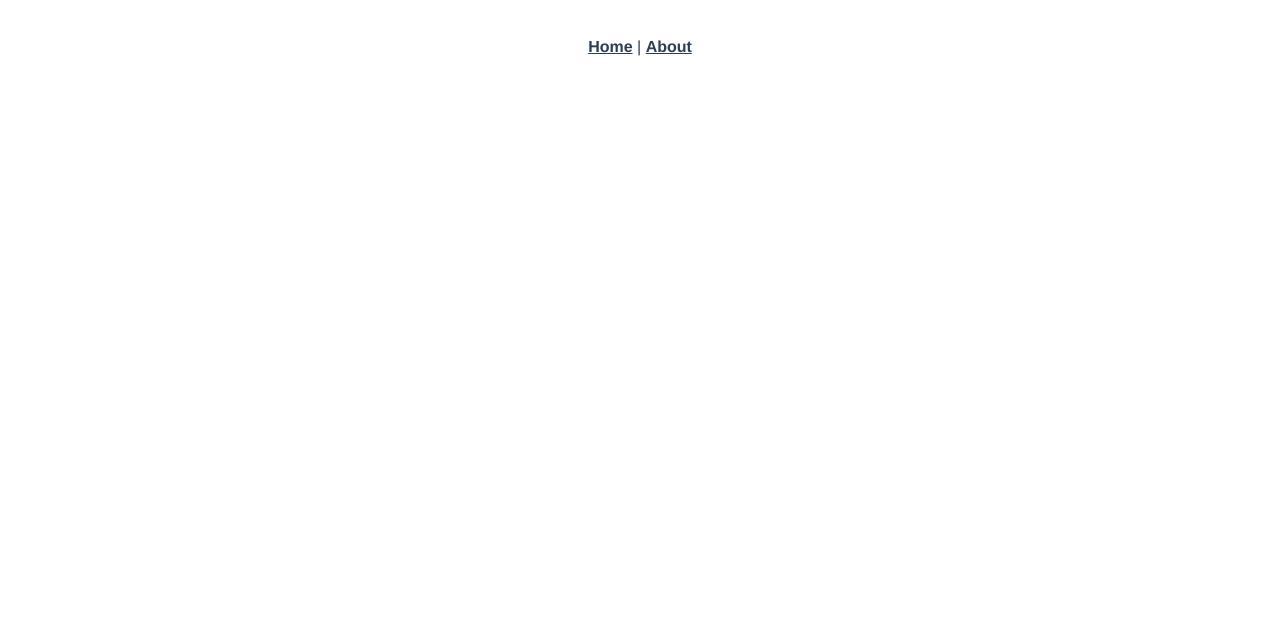
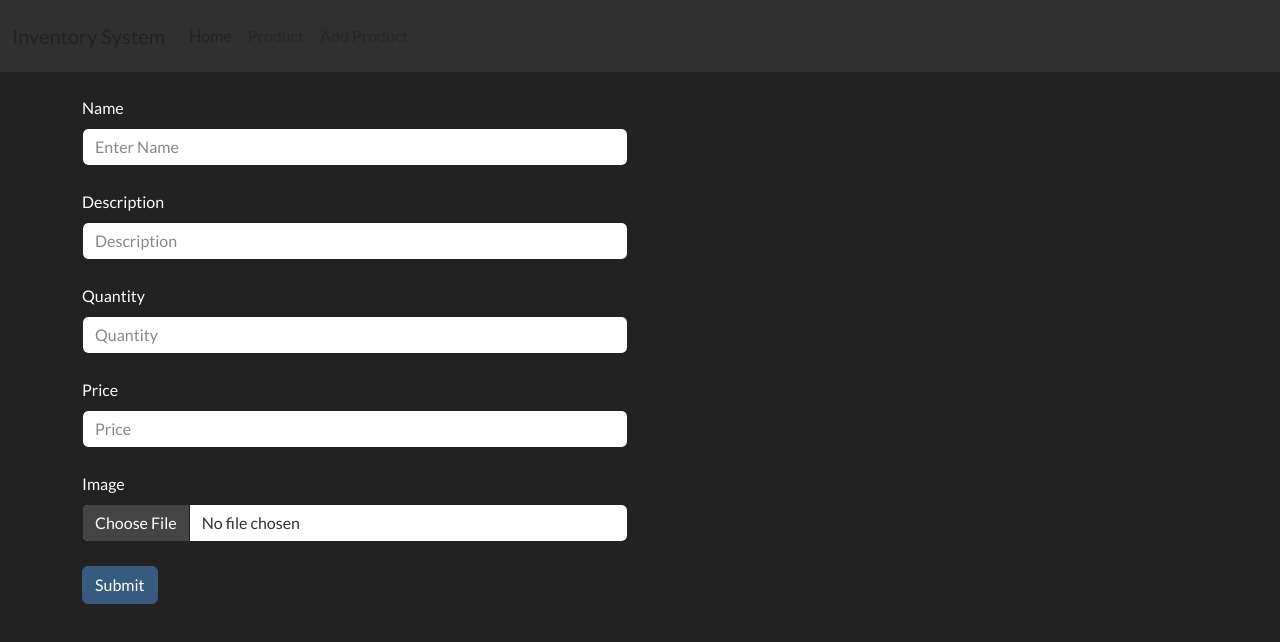
Before and after one commit to FerdJacq/Vue-Inventory-System, a Vue app: page /addproduct in a window 1280 px wide. Before the commit this address had no page. Shown: the top 642 px of the page. Built offline with nearby package versions, Linux system fonts and the light colour scheme.

Commit message:
View and Create Product Update

```diff
--- a/package.json
+++ b/package.json
@@ -8,6 +8,7 @@
     "lint": "vue-cli-service lint"
   },
   "dependencies": {
+    "axios": "^1.5.1",
     "core-js": "^3.8.3",
     "vue": "^3.2.13",
     "vue-router": "^4.0.3",
--- a/public/index.html
+++ b/public/index.html
@@ -6,6 +6,7 @@
     <meta name="viewport" content="width=device-width,initial-scale=1.0">
     <link rel="icon" href="<%= BASE_URL %>favicon.ico">
     <title><%= htmlWebpackPlugin.options.title %></title>
+    <link rel="stylesheet" href="https://bootswatch.com/5/darkly/bootstrap.css">
   </head>
   <body>
     <noscript>
@@ -13,5 +14,6 @@
     </noscript>
     <div id="app"></div>
     <!-- built files will be auto injected -->
+    <script src="https://bootswatch.com/_vendor/bootstrap/dist/js/bootstrap.bundle.min.js"></script>
   </body>
 </html>
--- a/src/App.vue
+++ b/src/App.vue
@@ -1,30 +1,16 @@
 <template>
-  <nav>
-    <router-link to="/">Home</router-link> |
-    <router-link to="/about">About</router-link>
-  </nav>
+  <headerComponent title="Inventory System"/>
   <router-view/>
 </template>
 
-<style>
-#app {
-  font-family: Avenir, Helvetica, Arial, sans-serif;
-  -webkit-font-smoothing: antialiased;
-  -moz-osx-font-smoothing: grayscale;
-  text-align: center;
-  color: #2c3e50;
+<script>
+import headerComponent from './components/Header.vue'
+
+export default {
+  name: 'App',
+  components:{
+     headerComponent
+  }
 }
 
-nav {
-  padding: 30px;
-}
-
-nav a {
-  font-weight: bold;
-  color: #2c3e50;
-}
-
-nav a.router-link-exact-active {
-  color: #42b983;
-}
-</style>
+</script>
--- /dev/null
+++ b/src/components/AddProduct.vue
@@ -0,0 +1,97 @@
+<template>
+   <div class="container">
+    <div class="row">
+        <div class="col-md-6">
+            <div class="alert alert-danger" v-if="errors.length">
+                <ul class="mb-0">
+                    <li v-for="(errors, index) in errors" :key="index">
+                        {{ errors }}
+                    </li>
+                </ul>
+            </div>
+            <form @submit.prevent="productVue_add" novalidate>
+                <fieldset>
+                    <div class="form-group">
+                        <label class="form-label mt-4">Name</label>
+                        <input type="text" class="form-control"
+                        v-model="products.name" placeholder="Enter Name">
+                    </div>
+                    <div class="form-group">
+                        <label class="form-label mt-4">Description</label>
+                        <input type="text" class="form-control"
+                        v-model="products.description" placeholder="Description">
+                    </div>
+                    <div class="form-group">
+                        <label class="form-label mt-4">Quantity</label>
+                        <input type="number" class="form-control"
+                        v-model="products.quantity" placeholder="Quantity">
+                    </div>
+                    <div class="form-group">
+                        <label class="form-label mt-4">Price</label>
+                        <input type="number" class="form-control"
+                        v-model="products.price" placeholder="Price">
+                    </div>
+                    <div class="form-group">
+                        <label class="form-label mt-4">Image</label>
+                        <input type="file" class="form-control"
+                        accept="image/*">
+                    </div>
+
+                    <button class="btn btn-primary mt-4" name="submit" type="submit">Submit</button>
+                </fieldset>
+            </form>
+        </div>
+    </div>
+   </div>
+</template>
+
+<script>
+import axios from 'axios';
+    export default{
+        name: 'AddProductComponent',
+        data(){
+            return{
+                products:{},
+                name:'',
+                description:'',
+                quantity:'',
+                price:'',
+                Image:'',
+                errors:[]
+            }
+        },
+        methods:{
+            async productVue_add(){
+                this.errors=[];
+                if(!this.products.name){
+                    this.errors.push('Name is required')
+                }
+                if(!this.products.description){
+                    this.errors.push('Description is required')
+                }
+                if(!this.products.quantity){
+                    this.errors.push('Quantity is required')
+                }
+                if(!this.products.price){
+                    this.errors.push('Price is required')
+                }
+
+                if(!this.errors.length){
+                    let formData = new FormData();
+                    formData.append('name',this.products.name);
+                    formData.append('description',this.products.description);
+                    formData.append('quantity',this.products.quantity);
+                    formData.append('price',this.products.price);
+                    let url = 'http://127.0.0.1:8000/api/addproduct';
+                    await axios.post(url, formData).then((response)=>{
+                        console.log(response);
+                        if(response.status==200){
+                            alert(response.data.message)
+                        }
+                    });
+                }
+            }
+        }
+    }
+
+</script>
--- /dev/null
+++ b/src/components/Header.vue
@@ -0,0 +1,36 @@
+<template>
+    <nav class="navbar navbar-expand-lg bg-dark" data-bs-theme="dark">
+  <div class="container-fluid">
+    <a class="navbar-brand" href="/">{{ title }}</a>
+    <button class="navbar-toggler" type="button" data-bs-toggle="collapse" data-bs-target="#navbarColor02" aria-controls="navbarColor02" aria-expanded="false" aria-label="Toggle navigation">
+      <span class="navbar-toggler-icon"></span>
+    </button>
+    <div class="collapse navbar-collapse" id="navbarColor02">
+      <ul class="navbar-nav me-auto">
+        <li class="nav-item">
+          <router-link class="nav-link active" to="/">Home
+            <span class="visually-hidden">(current)</span>
+          </router-link>
+        </li>
+        <li class="nav-item">
+          <router-link class="nav-link" to="product">Product</router-link>
+        </li>
+        <li class="nav-item">
+          <router-link class="nav-link" to="addproduct">Add Product</router-link>
+        </li>
+      </ul>
+    </div>
+  </div>
+</nav>
+</template>
+
+<script >
+
+    export default{
+        name: 'headerComponent',
+        props:{
+          title: String,
+        }
+    }
+
+</script>
--- a/src/components/HelloWorld.vue
+++ /dev/null
@@ -1,60 +0,0 @@
-<template>
-  <div class="hello">
-    <h1>{{ msg }}</h1>
-    <p>
-      For a guide and recipes on how to configure / customize this project,<br>
-      check out the
-      <a href="https://cli.vuejs.org" target="_blank" rel="noopener">vue-cli documentation</a>.
-    </p>
-    <h3>Installed CLI Plugins</h3>
-    <ul>
-      <li><a href="https://github.com/vuejs/vue-cli/tree/dev/packages/%40vue/cli-plugin-babel" target="_blank" rel="noopener">babel</a></li>
-      <li><a href="https://github.com/vuejs/vue-cli/tree/dev/packages/%40vue/cli-plugin-router" target="_blank" rel="noopener">router</a></li>
-      <li><a href="https://github.com/vuejs/vue-cli/tree/dev/packages/%40vue/cli-plugin-vuex" target="_blank" rel="noopener">vuex</a></li>
-      <li><a href="https://github.com/vuejs/vue-cli/tree/dev/packages/%40vue/cli-plugin-eslint" target="_blank" rel="noopener">eslint</a></li>
-    </ul>
-    <h3>Essential Links</h3>
-    <ul>
-      <li><a href="https://vuejs.org" target="_blank" rel="noopener">Core Docs</a></li>
-      <li><a href="https://forum.vuejs.org" target="_blank" rel="noopener">Forum</a></li>
-      <li><a href="https://chat.vuejs.org" target="_blank" rel="noopener">Community Chat</a></li>
-      <li><a href="https://twitter.com/vuejs" target="_blank" rel="noopener">Twitter</a></li>
-      <li><a href="https://news.vuejs.org" target="_blank" rel="noopener">News</a></li>
-    </ul>
-    <h3>Ecosystem</h3>
-    <ul>
-      <li><a href="https://router.vuejs.org" target="_blank" rel="noopener">vue-router</a></li>
-      <li><a href="https://vuex.vuejs.org" target="_blank" rel="noopener">vuex</a></li>
-      <li><a href="https://github.com/vuejs/vue-devtools#vue-devtools" target="_blank" rel="noopener">vue-devtools</a></li>
-      <li><a href="https://vue-loader.vuejs.org" target="_blank" rel="noopener">vue-loader</a></li>
-      <li><a href="https://github.com/vuejs/awesome-vue" target="_blank" rel="noopener">awesome-vue</a></li>
-    </ul>
-  </div>
-</template>
-
-<script>
-export default {
-  name: 'HelloWorld',
-  props: {
-    msg: String
-  }
-}
-</script>
-
-<!-- Add "scoped" attribute to limit CSS to this component only -->
-<style scoped>
-h3 {
-  margin: 40px 0 0;
-}
-ul {
-  list-style-type: none;
-  padding: 0;
-}
-li {
-  display: inline-block;
-  margin: 0 10px;
-}
-a {
-  color: #42b983;
-}
-</style>
--- /dev/null
+++ b/src/components/Product.vue
@@ -0,0 +1,55 @@
+<template>
+    <div class="container">
+        <table class="table table-hover">
+            <thead>
+                <tr>
+                    <th scope="col">#</th>
+                    <th scope="col">Name</th>
+                    <th scope="col">Description</th>
+                    <th scope="col">Quantity</th>
+                    <th scope="col">Price</th>
+                </tr>
+            </thead>
+            <tbody v-for="product in productVue " :key="product.id">
+                <tr class="table-secondary">
+                    <th scope="row">{{ product.id }}</th>
+                    <th scope="row">{{ product.name }}</th>
+                    <th scope="row">{{ product.description }}</th>
+                    <th scope="row">{{ product.quantity }}</th>
+                    <th scope="row">{{ product.price }}</th>
+                </tr>
+            </tbody>
+        </table>
+    </div>
+</template>
+
+<script>
+import axios from 'axios';
+
+    export default{
+        name: 'productComponent',
+        data() {
+            return {
+                productVue:Array
+            }
+        },
+        created(){
+            this.getProduct();
+        },
+        methods:{
+            async getProduct(){
+                let url = 'http://127.0.0.1:8000/api/product';
+                await axios.get(url).then(response =>{
+                    this.productVue = response.data.products;
+                    console.log(this.productVue);
+                }).catch(error => {
+                    console.log(error);
+                });
+            }
+        },
+        mounted(){
+            console.log('Product is mounted');
+        }
+    }
+
+</script>
--- a/src/router/index.js
+++ b/src/router/index.js
@@ -1,22 +1,24 @@
 import { createRouter, createWebHistory } from 'vue-router'
-import HomeView from '../views/HomeView.vue'
+import Product from '../components/Product';
+import AddProduct from '../components/AddProduct';
 
 const routes = [
   {
-    path: '/',
-    name: 'home',
-    component: HomeView
+    // path: '/',
+    // name: 'home',
+    // component: HomeView
   },
   {
-    path: '/about',
-    name: 'about',
-    // route level code-splitting
-    // this generates a separate chunk (about.[hash].js) for this route
-    // which is lazy-loaded when the route is visited.
-    component: () => import(/* webpackChunkName: "about" */ '../views/AboutView.vue')
+    path: '/product',
+    name: 'Product',
+    component: Product
+  },
+  {
+    path: '/addproduct',
+    name: 'AddProduct',
+    component: AddProduct
   }
 ]
-
 const router = createRouter({
   history: createWebHistory(process.env.BASE_URL),
   routes
--- a/src/views/AboutView.vue
+++ /dev/null
@@ -1,5 +0,0 @@
-<template>
-  <div class="about">
-    <h1>This is an about page</h1>
-  </div>
-</template>
--- a/src/views/HomeView.vue
+++ /dev/null
@@ -1,18 +0,0 @@
-<template>
-  <div class="home">
-    <img alt="Vue logo" src="../assets/logo.png">
-    <HelloWorld msg="Welcome to Your Vue.js App"/>
-  </div>
-</template>
-
-<script>
-// @ is an alias to /src
-import HelloWorld from '@/components/HelloWorld.vue'
-
-export default {
-  name: 'HomeView',
-  components: {
-    HelloWorld
-  }
-}
-</script>
```
Also changed, not shown: .eslintrc.js, src/assets/logo.png (deleted), 1 other file (tests, documents, lock files or other folders).
